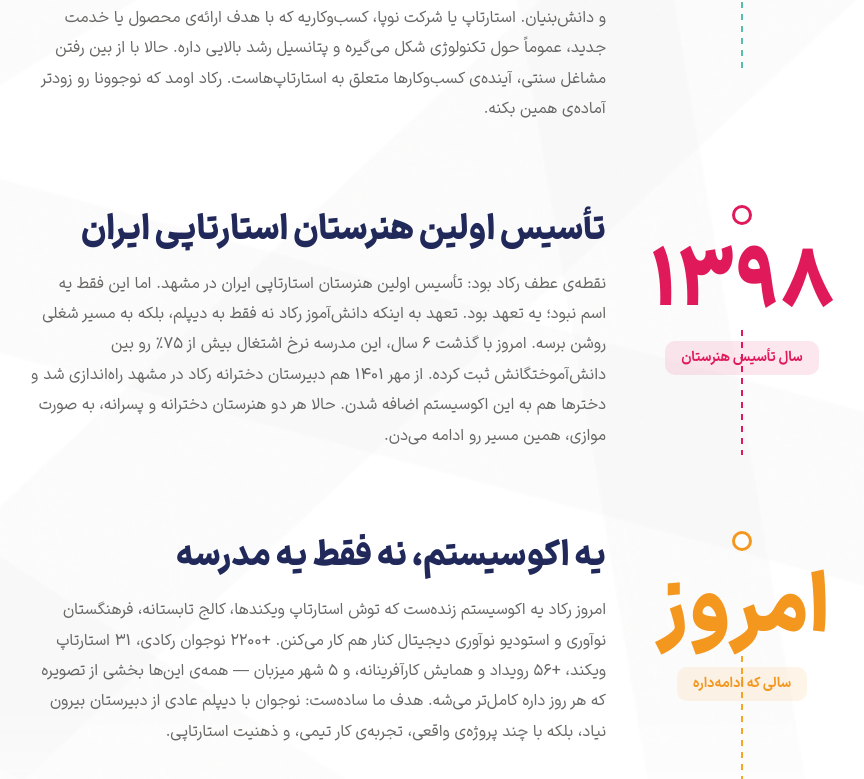
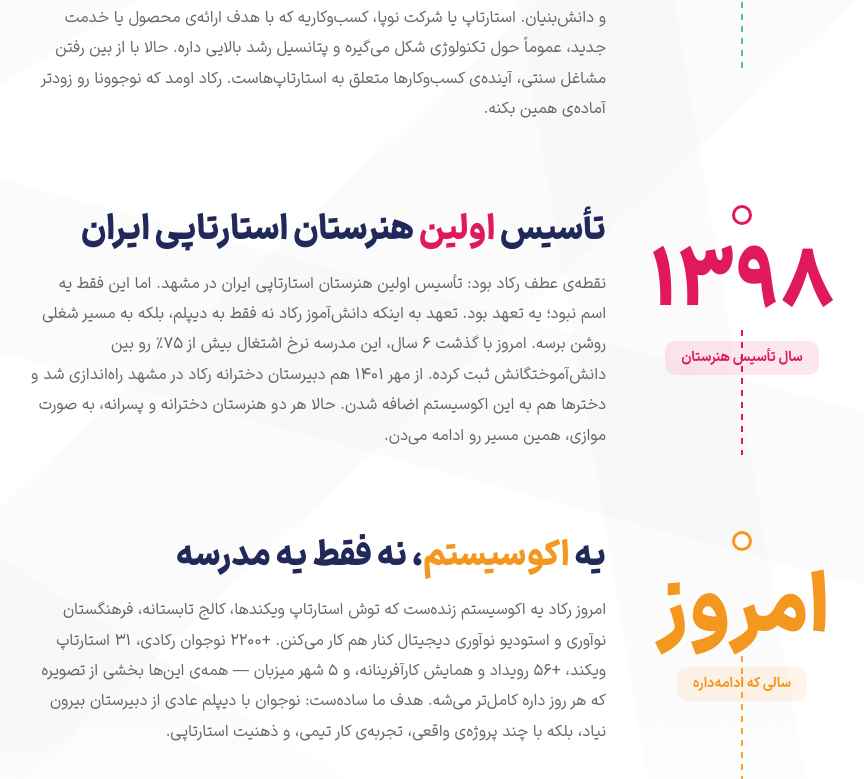
Before and after one commit to MohammadMehdiSadeghi/rokad-web, a Next.js app: page /about in a window 1280 px wide. Shown: the part 1782-2561 px from the top of the page, without its empty margins (298-1162 px from the left). Built offline with nearby package versions, Linux system fonts and the light colour scheme; no server answers.

Commit message:
fix: Story titles — highlight key word per milestone (رکاد teal, اولین magenta, اکوسیستم orange)

```diff
--- a/src/views/About/sections/Story/index.jsx
+++ b/src/views/About/sections/Story/index.jsx
@@ -7,6 +7,7 @@ const milestones = [
     year: "۱۳۹۵",
     label: "سال شروع",
     title: "مسئله‌ای که رکاد براش ساخته شد",
+    highlight: { word: "رکاد", color: "text-teal" },
     body: "مهم‌ترین چیزی که مؤسسه آموزشی و شتاب‌دهی رکاد بهش می‌پردازه، فراهم‌سازی بستری برای رشد و پرورش نوجوونای ارزش‌آفرینه. رکاد از سال ۱۳۹۵ شروع کرد به کار متفاوت؛ به جای اینکه فقط مثل بقیه مدارس درس بده، تصمیم گرفت روی مخاطب نوجوان تمرکز کنه — با هدف استعدادیابی، رشد و تربیت نیروی انسانی مولد در اکوسیستم استارتاپی و صنایع خلاق و دانش‌بنیان. استارتاپ یا شرکت نوپا، کسب‌وکاریه که با هدف ارائه‌ی محصول یا خدمت جدید، عموماً حول تکنولوژی شکل می‌گیره و پتانسیل رشد بالایی داره. حالا با از بین رفتن مشاغل سنتی، آینده‌ی کسب‌وکارها متعلق به استارتاپ‌هاست. رکاد اومد که نوجوونا رو زودتر آماده‌ی همین بکنه.",
     textColor: "text-teal",
     lightBg: "bg-teal/10",
@@ -17,6 +18,7 @@ const milestones = [
     year: "۱۳۹۸",
     label: "سال تأسیس هنرستان",
     title: "تأسیس اولین هنرستان استارتاپی ایران",
+    highlight: { word: "اولین", color: "text-magenta" },
     body: "نقطه‌ی عطف رکاد بود: تأسیس اولین هنرستان استارتاپی ایران در مشهد. اما این فقط یه اسم نبود؛ یه تعهد بود. تعهد به اینکه دانش‌آموز رکاد نه فقط به دیپلم، بلکه به مسیر شغلی روشن برسه. امروز با گذشت ۶ سال، این مدرسه نرخ اشتغال بیش از ۷۵٪ رو بین دانش‌آموختگانش ثبت کرده. از مهر ۱۴۰۱ هم دبیرستان دخترانه رکاد در مشهد راه‌اندازی شد و دخترها هم به این اکوسیستم اضافه شدن. حالا هر دو هنرستان دخترانه و پسرانه، به صورت موازی، همین مسیر رو ادامه می‌دن.",
     textColor: "text-magenta",
     lightBg: "bg-magenta/10",
@@ -27,6 +29,7 @@ const milestones = [
       year: "امروز",
       label: "سالی که ادامه‌داره",
       title: "یه اکوسیستم، نه فقط یه مدرسه",
+      highlight: { word: "اکوسیستم", color: "text-orange" },
       body: "امروز رکاد یه اکوسیستم زنده‌ست که توش استارتاپ ویکندها، کالج تابستانه، فرهنگستان نوآوری و استودیو نوآوری دیجیتال کنار هم کار می‌کنن. +۲۲۰۰ نوجوان رکادی، ۳۱ استارتاپ ویکند، +۵۶ رویداد و همایش کارآفرینانه، و ۵ شهر میزبان — همه‌ی این‌ها بخشی از تصویره که هر روز داره کامل‌تر می‌شه. هدف ما ساده‌ست: نوجوان با دیپلم عادی از دبیرستان بیرون نیاد، بلکه با چند پروژه‌ی واقعی، تجربه‌ی کار تیمی، و ذهنیت استارتاپی.",
       textColor: "text-orange",
       lightBg: "bg-orange/10",
@@ -88,10 +91,12 @@ export default function AboutStory() {
               {/* محتوای متنی — سمت راست */}
               <div className="flex-1 pb-12 sm:pb-16 lg:pb-20 pt-1">
                 <h3 className="font-black text-[1.375rem] sm:text-[1.875rem] lg:text-[2.125rem] leading-[1.3] mb-3 sm:mb-4 text-[#21295A]">
-                  {m.title.split("رکاد").map((part, i, arr) => (
+                  {m.title.split(m.highlight.word).map((part, i, arr) => (
                     <span key={i}>
                       {part}
-                      {i < arr.length - 1 && <span className="text-teal">رکاد</span>}
+                      {i < arr.length - 1 && (
+                        <span className={m.highlight.color}>{m.highlight.word}</span>
+                      )}
                     </span>
                   ))}
                 </h3>
```
